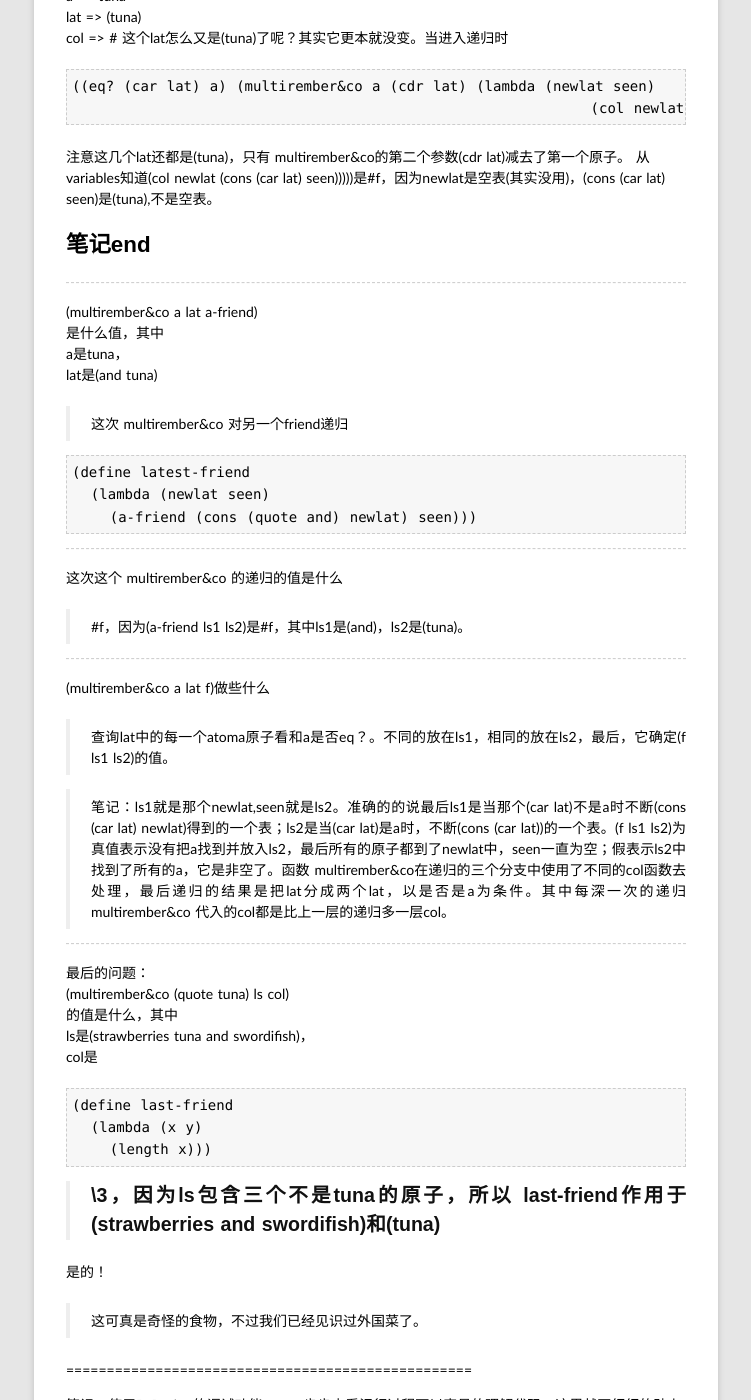
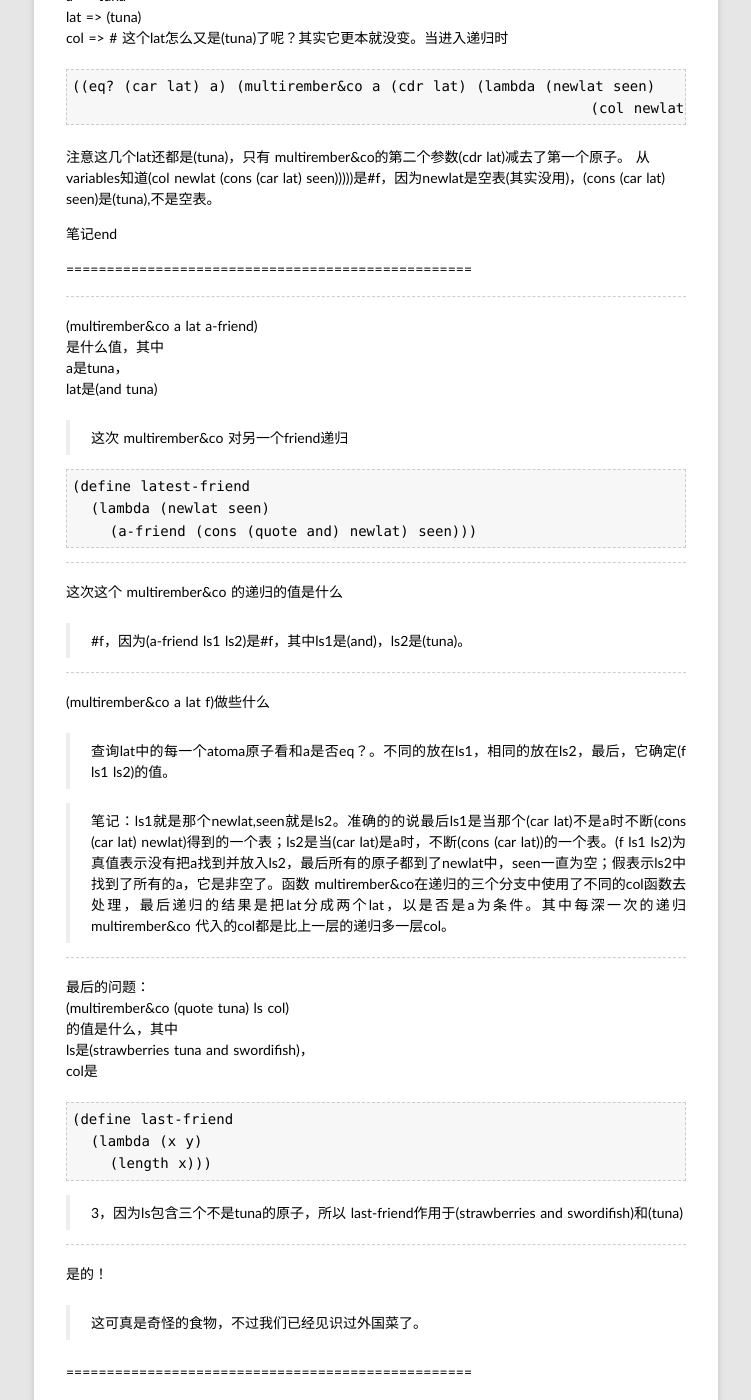
Before and after one commit to rhuichao/uternet.github.io, a Jekyll site: the page built from TLS/08.md, in a window 1280 px wide and 1400 px high, scrolled down 16949 px. Shown: the whole window, without its empty margins (264-1015 px from the left). Built offline with Jekyll 4.4.1, drawn with Linux system fonts in a browser that asks for light colours; some web fonts are replaced; Markdown is read by kramdown in place of the engine named in the settings.

Commit message:
new document posted

````diff
--- a/TLS/08.md
+++ b/TLS/08.md
@@ -1008,6 +1008,7 @@ col => #<procedure:a-friend>
 从variables知道(col newlat (cons (car lat) seen)))))是#f，因为newlat是空表(其实没用)，(cons (car lat) seen)是(tuna),不是空表。
 
 笔记end
+
 ==================================================
 
 
@@ -1057,7 +1058,8 @@ col是
 ```
 
 
->\3，因为ls包含三个不是tuna的原子，所以 last-friend作用于(strawberries and swordifish)和(tuna)
+>3，因为ls包含三个不是tuna的原子，所以 last-friend作用于(strawberries and swordifish)和(tuna)
+
 ----------------------
 
 
````
